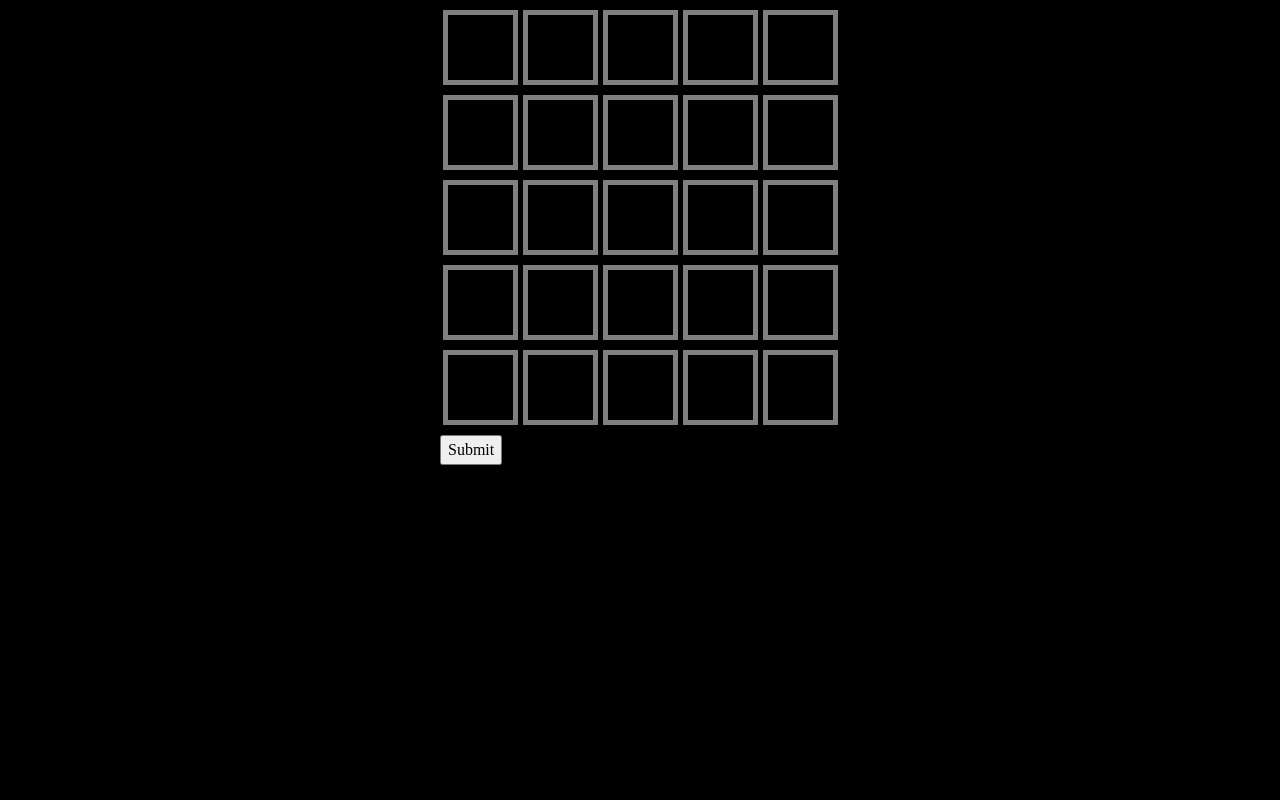
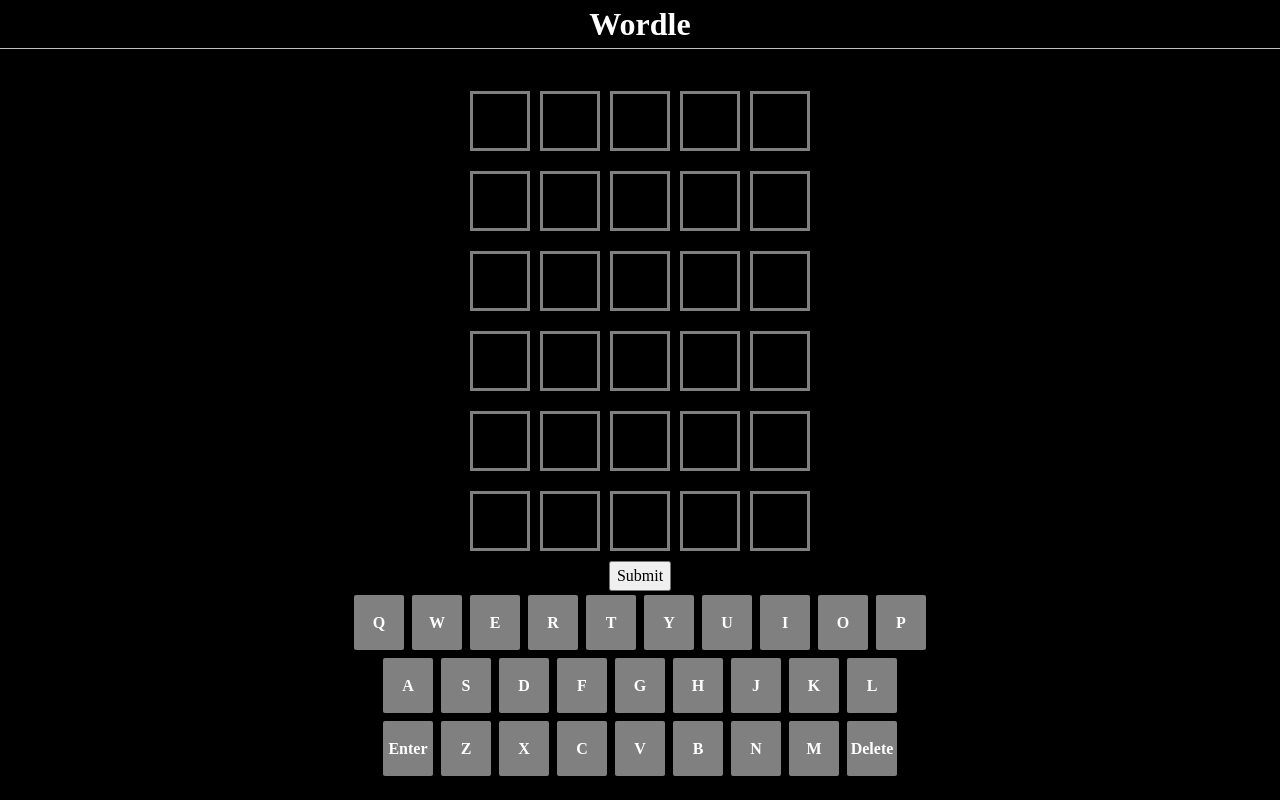
Before and after one commit to JoshuaCachola/wordle-clone, a Svelte app: page / in a window 1280 px wide. Built offline with nearby package versions, Linux system fonts and the light colour scheme.

Commit message:
add: keyboard component

```diff
--- a/src/App.svelte
+++ b/src/App.svelte
@@ -1,6 +1,8 @@
 <script>
   import { onMount } from 'svelte';
   import Letter from './Letter.svelte';
+  import Navbar from './Navbar.svelte';
+  import Keyboard from './Keyboard.svelte';
 
   const word = 'again'.split('');
   const vacant = '';
@@ -11,14 +13,13 @@
       ? parseInt(localStorage.getItem(ATTEMPT))
       : 0;
   let currentPosition = 0;
-  let guesses = new Array(5)
+  let guesses = new Array(6)
     .fill()
     .map(() => new Array(5).fill({ letter: vacant, state: 'in-progress' }));
 
   onMount(() => {
     if (localStorage.getItem(GUESSES) !== null) {
       guesses = createArrayFromJSON(JSON.parse(localStorage.getItem(GUESSES)));
-      attempt = parseInt(localStorage.getItem(ATTEMPT));
     } else {
       localStorage.setItem(
         GUESSES,
@@ -95,6 +96,7 @@
 <svelte:window on:keydown={handleKeydown} />
 
 <main>
+  <Navbar />
   <div class="container">
     {#each guesses as word}
       <div class="squares-container">
@@ -105,20 +107,27 @@
     {/each}
     <button on:click={checkWord}>Submit</button>
   </div>
+  <Keyboard />
 </main>
 
 <style>
   main {
     background-color: black;
     height: 100vh;
-    display: flex;
-    justify-content: center;
   }
 
   .squares-container {
     display: flex;
     justify-content: space-around;
-    width: 400px;
+    width: 350px;
     margin: 10px 0;
   }
+
+  .container {
+    display: flex;
+    justify-content: center;
+    align-items: center;
+    flex-direction: column;
+    margin-top: 2rem;
+  }
 </style>
--- /dev/null
+++ b/src/Key.svelte
@@ -0,0 +1,27 @@
+<script>
+  export let key;
+  export let state;
+</script>
+
+<div class="container {state}">
+  <span class="key">{key}</span>
+</div>
+
+<style>
+  .container {
+    width: 50px;
+    height: 55px;
+    border-radius: 2px;
+    background-color: grey;
+    display: flex;
+    justify-content: center;
+    align-items: center;
+    margin: 4px;
+    cursor: pointer;
+  }
+
+  .key {
+    color: white;
+    font-weight: 600;
+  }
+</style>
--- /dev/null
+++ b/src/Keyboard.svelte
@@ -0,0 +1,25 @@
+<script>
+  import Key from './Key.svelte';
+  const keys = [
+    ['Q', 'W', 'E', 'R', 'T', 'Y', 'U', 'I', 'O', 'P'],
+    ['A', 'S', 'D', 'F', 'G', 'H', 'J', 'K', 'L'],
+    ['Enter', 'Z', 'X', 'C', 'V', 'B', 'N', 'M', 'Delete'],
+  ];
+</script>
+
+<div class="keyboard-container">
+  {#each keys as row}
+    <div class="row">
+      {#each row as key}
+        <Key {key} state="in-progress" />
+      {/each}
+    </div>
+  {/each}
+</div>
+
+<style>
+  .row {
+    display: flex;
+    justify-content: center;
+  }
+</style>
--- a/src/Letter.svelte
+++ b/src/Letter.svelte
@@ -11,13 +11,13 @@
 
 <style>
   .square {
-    width: 75px;
-    height: 75px;
+    width: 60px;
+    height: 60px;
     display: flex;
     align-items: center;
     justify-content: center;
     border-color: grey;
-    border-width: 5px;
+    border-width: 3px;
     border-style: solid;
   }
 
@@ -26,19 +26,19 @@
   }
 
   .hit {
-    background-color: green;
+    background-color: rgb(81, 157, 109);
   }
 
   .miss {
-    background-color: red;
+    background-color: grey;
   }
 
   .in-word {
-    background-color: yellow;
+    background-color: rgb(212, 223, 85);
   }
 
   .letter {
-    font-size: 36px;
+    font-size: 28px;
     font-weight: 800;
     color: white;
   }
--- /dev/null
+++ b/src/Navbar.svelte
@@ -0,0 +1,21 @@
+<script></script>
+
+<nav>
+  <div class="nav-container">
+    <h1>Wordle</h1>
+  </div>
+</nav>
+
+<style>
+  h1 {
+    color: white;
+    font-weight: 800;
+    display: flex;
+    justify-content: center;
+    font-size: 32px;
+  }
+
+  .nav-container {
+    border-bottom: 1px solid rgb(191, 191, 191);
+  }
+</style>
```
